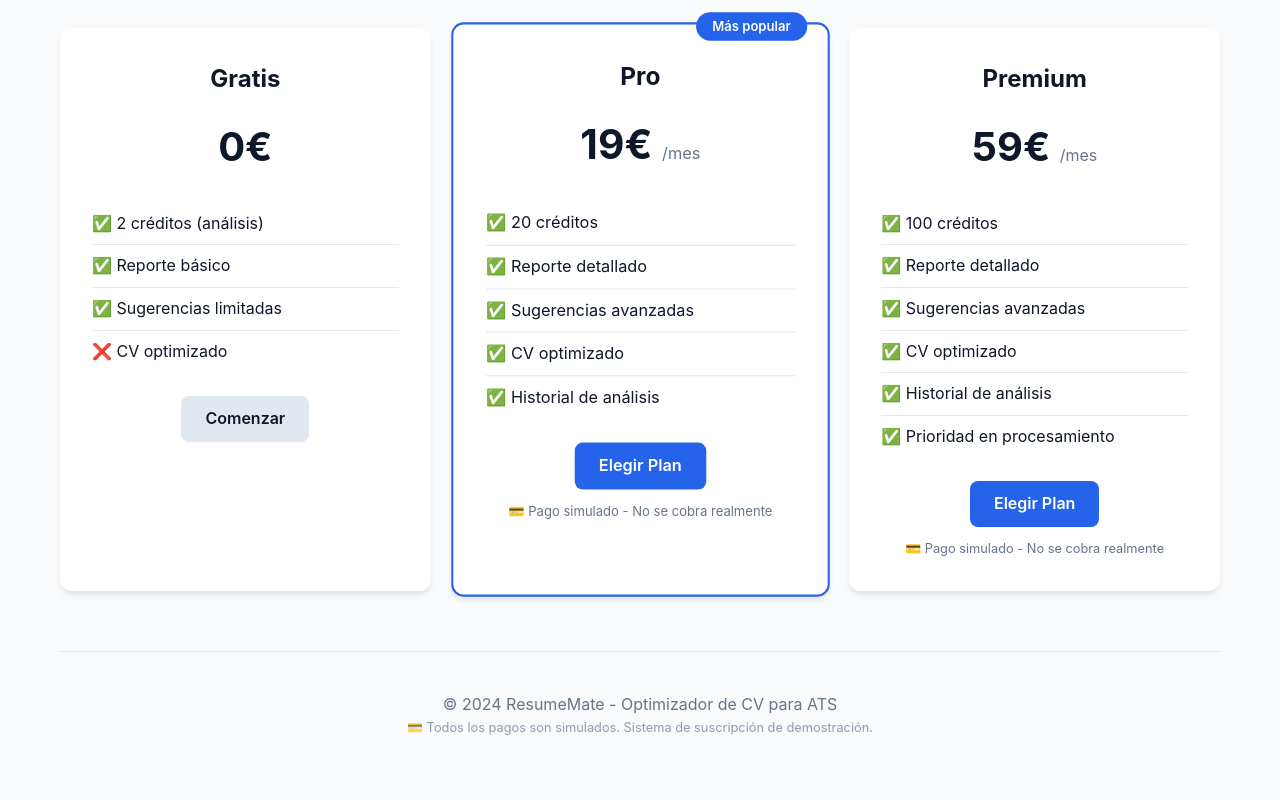
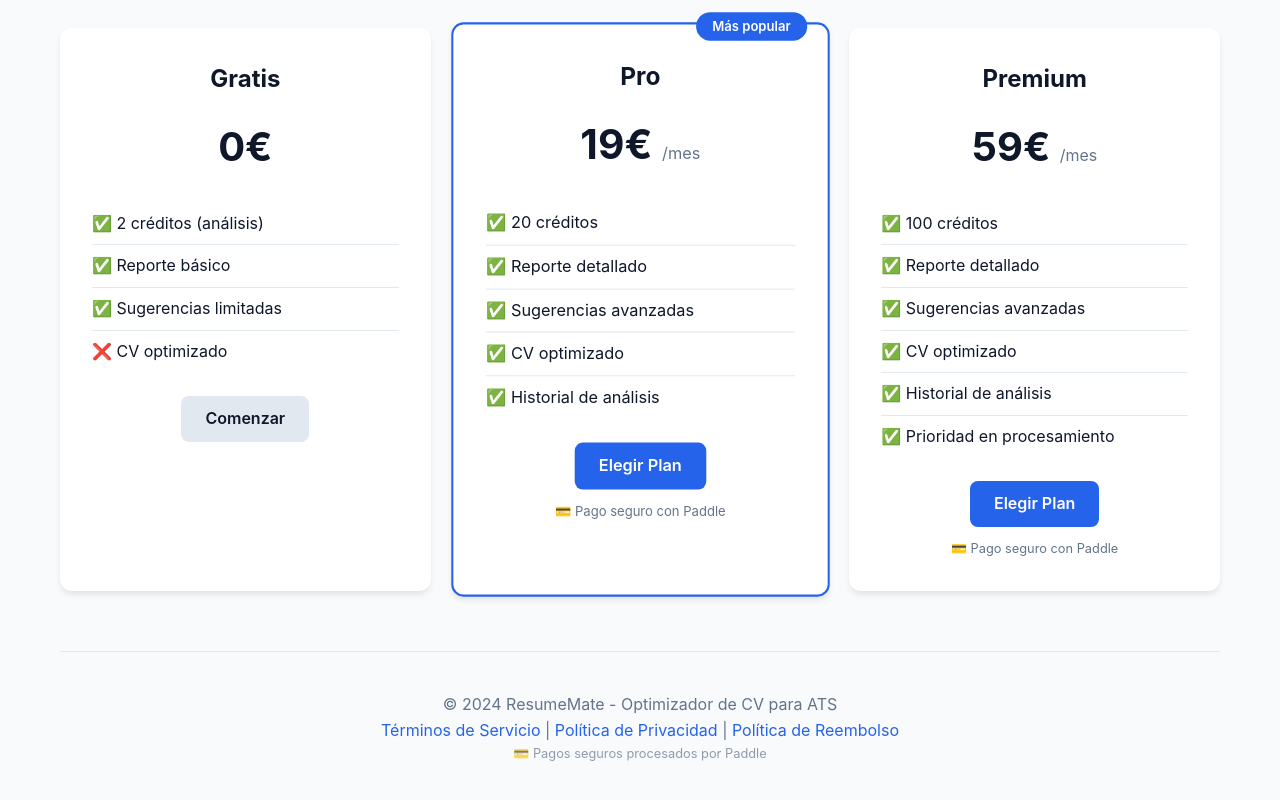
Before and after one commit to saimlb/resumemate, a website: page frontend/index.html in a window 1280 px wide. Shown: the part 1222-2022 px from the top of the page. Before the commit the page ends 2000 px from the top, so only its background shows below. Drawn offline with Linux system fonts and the light colour scheme.

Commit message:
Actualizando index.html con enlaces legales y Paddle

```diff
--- a/frontend/index.html
+++ b/frontend/index.html
@@ -93,7 +93,7 @@
                         <li>✅ Historial de análisis</li>
                     </ul>
                     <a href="#" class="btn btn-primary" id="proPlanBtn">Elegir Plan</a>
-                    <small>💳 Pago simulado - No se cobra realmente</small>
+                    <small>💳 Pago seguro con Paddle</small>
                 </div>
                 <div class="pricing-card">
                     <h3>Premium</h3>
@@ -107,7 +107,7 @@
                         <li>✅ Prioridad en procesamiento</li>
                     </ul>
                     <a href="#" class="btn btn-primary" id="premiumPlanBtn">Elegir Plan</a>
-                    <small>💳 Pago simulado - No se cobra realmente</small>
+                    <small>💳 Pago seguro con Paddle</small>
                 </div>
             </div>
         </section>
@@ -115,7 +115,12 @@
         <!-- Footer -->
         <footer>
             <p>© 2024 ResumeMate - Optimizador de CV para ATS</p>
-            <p style="font-size: 0.8rem; opacity: 0.7;">💳 Todos los pagos son simulados. Sistema de suscripción de demostración.</p>
+            <p>
+                <a href="/terms.html" style="color: #2563eb; text-decoration: none;">Términos de Servicio</a> |
+                <a href="/privacy.html" style="color: #2563eb; text-decoration: none;">Política de Privacidad</a> |
+                <a href="/refund.html" style="color: #2563eb; text-decoration: none;">Política de Reembolso</a>
+            </p>
+            <p style="font-size: 0.8rem; opacity: 0.7;">💳 Pagos seguros procesados por Paddle</p>
         </footer>
     </div>
 
```
